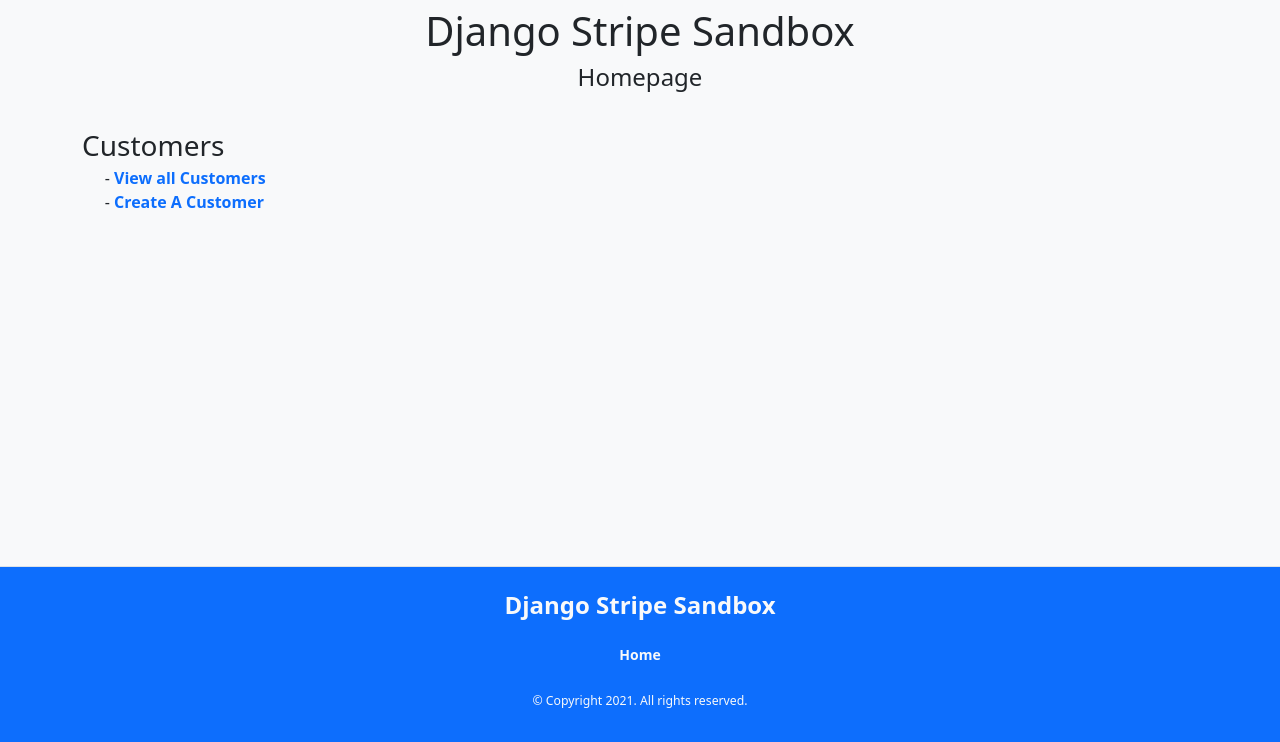
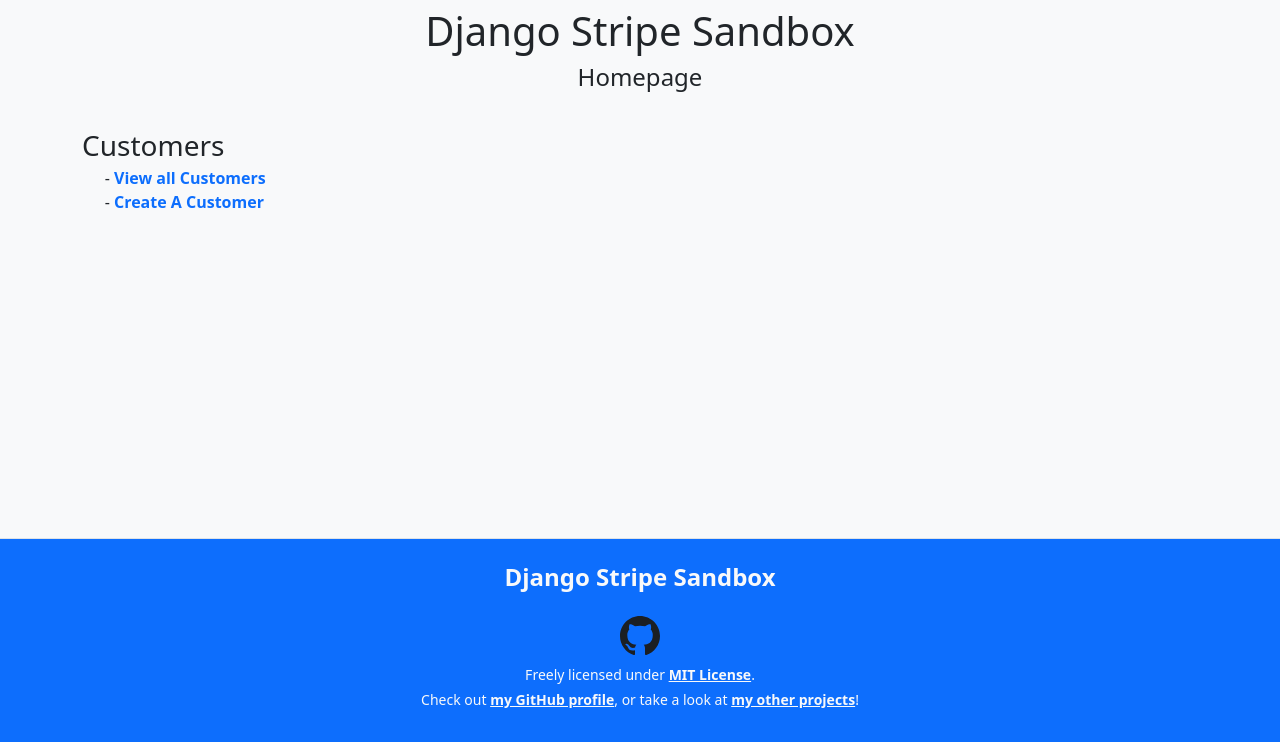
Before and after one commit to arcanemachine/django-stripe-sandbox, a Django app: page / in a window 1280 px wide. Shown: the part 58-800 px from the top of the page. Run offline with Django 3.2, Linux system fonts and the light colour scheme.

Commit message:
Add GitHub and license info to footer

```diff
--- a/templates/base.html
+++ b/templates/base.html
@@ -119,18 +119,42 @@
             </h4>
           </li>
 
-          <li class="mt-4">
+          <!--li class="mt-4">
             <a class="text-decoration-none text-light"
                href="{% url 'stripes:stripes_root' %}">
               Home
             </a>
+          </li-->
+          <li>
+            <a href="https://github.com/arcanemachine/django-stripe-sandbox/"
+               target="_blank">
+              <svg width="40"
+                   height="40"
+                   viewBox="0 0 1024 1024"
+                   fill="none"
+                   xmlns="http://www.w3.org/2000/svg"
+                   alt="GitHub Logo"
+                   title="GitHub Logo">
+                <path fill-rule="evenodd" clip-rule="evenodd" d="M8 0C3.58 0 0 3.58 0 8C0 11.54 2.29 14.53 5.47 15.59C5.87 15.66 6.02 15.42 6.02 15.21C6.02 15.02 6.01 14.39 6.01 13.72C4 14.09 3.48 13.23 3.32 12.78C3.23 12.55 2.84 11.84 2.5 11.65C2.22 11.5 1.82 11.13 2.49 11.12C3.12 11.11 3.57 11.7 3.72 11.94C4.44 13.15 5.59 12.81 6.05 12.6C6.12 12.08 6.33 11.73 6.56 11.53C4.78 11.33 2.92 10.64 2.92 7.58C2.92 6.71 3.23 5.99 3.74 5.43C3.66 5.23 3.38 4.41 3.82 3.31C3.82 3.31 4.49 3.1 6.02 4.13C6.66 3.95 7.34 3.86 8.02 3.86C8.7 3.86 9.38 3.95 10.02 4.13C11.55 3.09 12.22 3.31 12.22 3.31C12.66 4.41 12.38 5.23 12.3 5.43C12.81 5.99 13.12 6.7 13.12 7.58C13.12 10.65 11.25 11.33 9.47 11.53C9.76 11.78 10.01 12.26 10.01 13.01C10.01 14.08 10 14.94 10 15.21C10 15.42 10.15 15.67 10.55 15.59C13.71 14.53 16 11.53 16 8C16 3.58 12.42 0 8 0Z" transform="scale(64)" fill="#1B1F23"/>
+              </svg>
+            </a>
           </li>
-
-          <!-- copyright info -->
-          <li class="mt-4">
-            <small>
-              &copy; Copyright {% now "Y" %}.  All rights reserved.
-            </small>
+          <li class="mt-2">
+            Freely licensed under
+            <a class="text-light text-decoration-underline"
+               href="https://choosealicense.com/licenses/mit/"
+               target="_blank">MIT License</a>.
+          </li>
+          <li class="mt-1">
+            Check out
+            <a class="text-light text-decoration-underline"
+               href="https://github.com/arcanemachine/"
+               target="_blank">
+              my GitHub profile</a>,
+            or take a look at
+            <a class="text-light text-decoration-underline"
+               href="https://nicholasmoen.com/"
+               target="_blank">my other projects</a>!
           </li>
 
         </ul>
```
